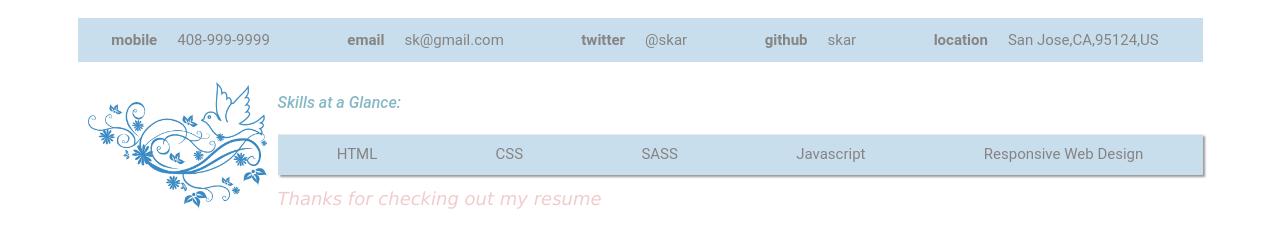
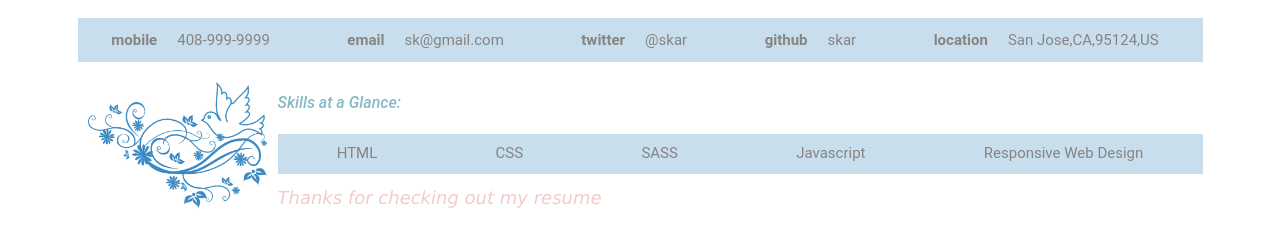
Before and after one commit to ShanthiKarunakaran/ShanthiKarunakaran.github.io, a plain HTML site: page index.html in a window 1280 px wide. Shown: the part 102-343 px from the top of the page. Drawn offline with Linux system fonts and the light colour scheme; some packages are replaced by stand-ins of ours.

Commit message:
fixed styles

```diff
--- a/css/style.css
+++ b/css/style.css
@@ -143,10 +143,6 @@ a:hover {
 #skills {
   flex-direction: row;
   position: relative;
-  border-top: 1px solid #d4d4d4;
-  box-shadow: 2px 2px 2px;
-  -webkit-box-shadow: 2px 2px 2px;
-  -mozilla-box-shadow: 2px 2px 2px;
 }
 
 .flex-item {
```
